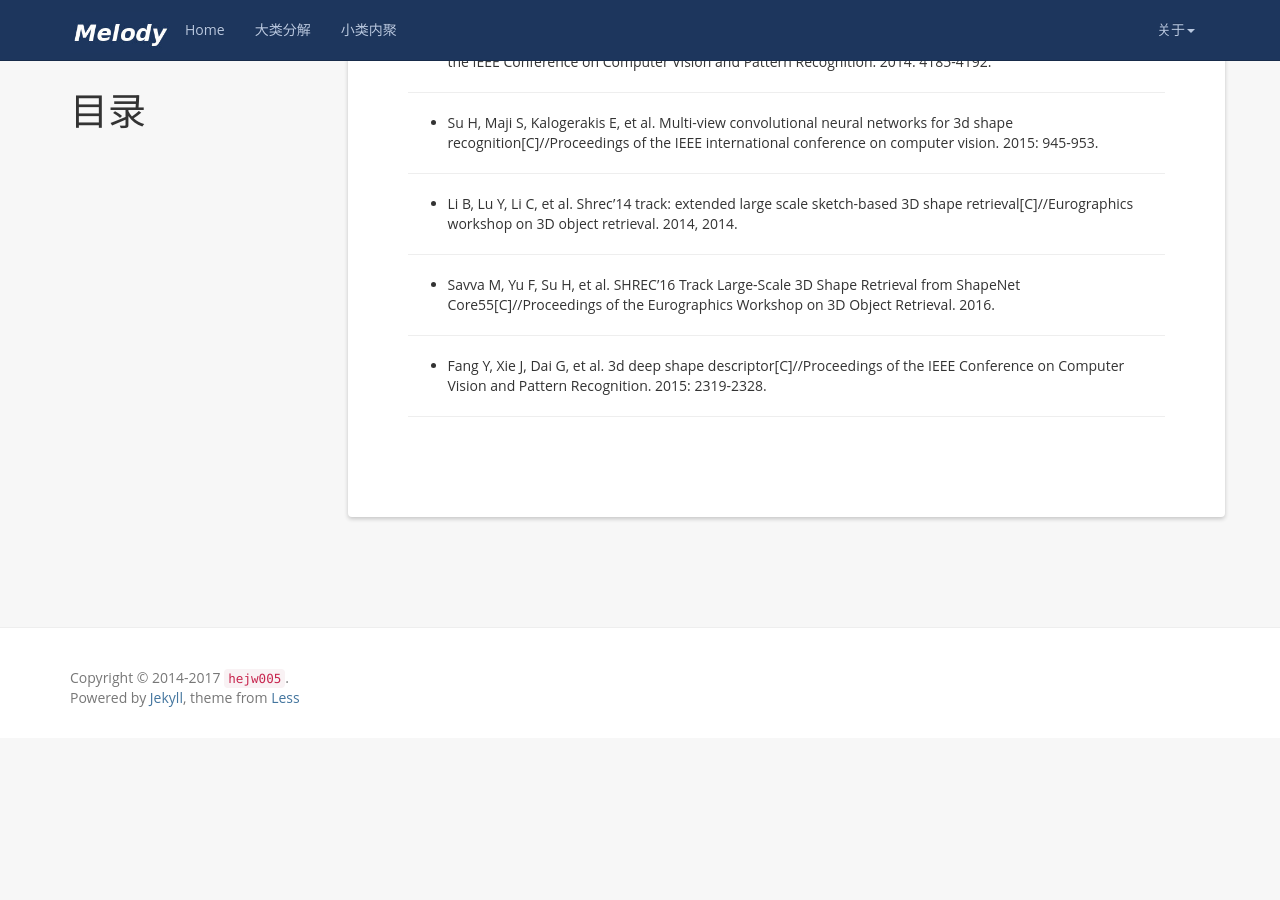
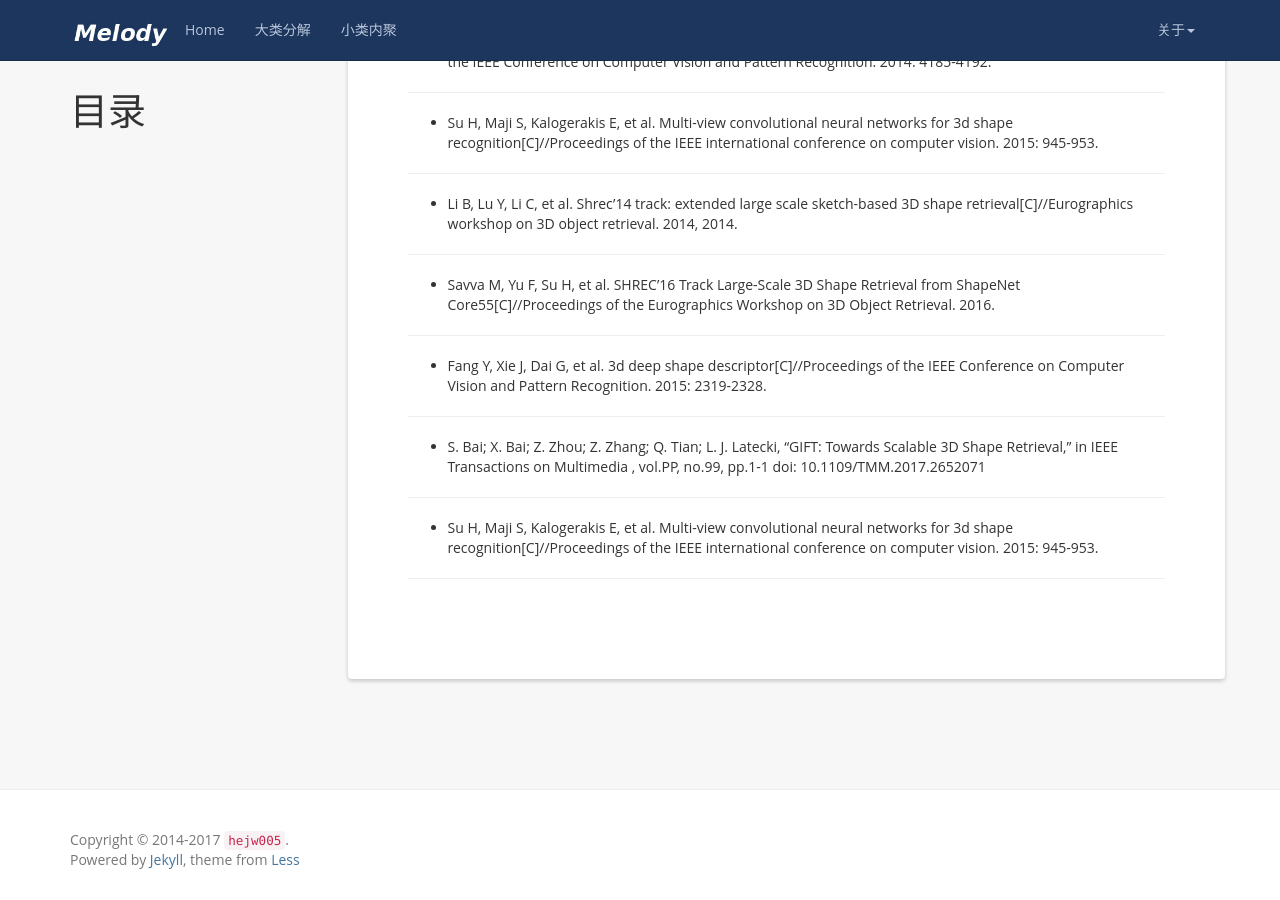
Before and after one commit to h005/h005.github.io, a Jekyll site: the page built from _posts/2017-04-09-3D CNN.md, in a window 1280 px wide and 900 px high, scrolled down 3209 px. Built offline with Jekyll 4.4.1, drawn with Linux system fonts in a browser that asks for light colours; nearby versions of some CDN libraries; comment, search, counter and statistics services are not loaded; before the commit the page ends 3947 px from its top, so only the background shows below that.

Commit message:
add two other 3d retrieval literatures

```diff
--- a/_posts/2017-04-09-3D CNN.md
+++ b/_posts/2017-04-09-3D CNN.md
@@ -93,3 +93,12 @@ This paper proposed a high-level shape feature learning scheme to extract featur
 * Fang Y, Xie J, Dai G, et al. 3d deep shape descriptor[C]//Proceedings of the IEEE Conference on Computer Vision and Pattern Recognition. 2015: 2319-2328.
 
 ---
+
+* S. Bai; X. Bai; Z. Zhou; Z. Zhang; Q. Tian; L. J. Latecki, "GIFT: Towards Scalable 3D Shape Retrieval," in IEEE Transactions on Multimedia , vol.PP, no.99, pp.1-1
+doi: 10.1109/TMM.2017.2652071
+
+---
+
+* Su H, Maji S, Kalogerakis E, et al. Multi-view convolutional neural networks for 3d shape recognition[C]//Proceedings of the IEEE international conference on computer vision. 2015: 945-953.
+
+---
```
